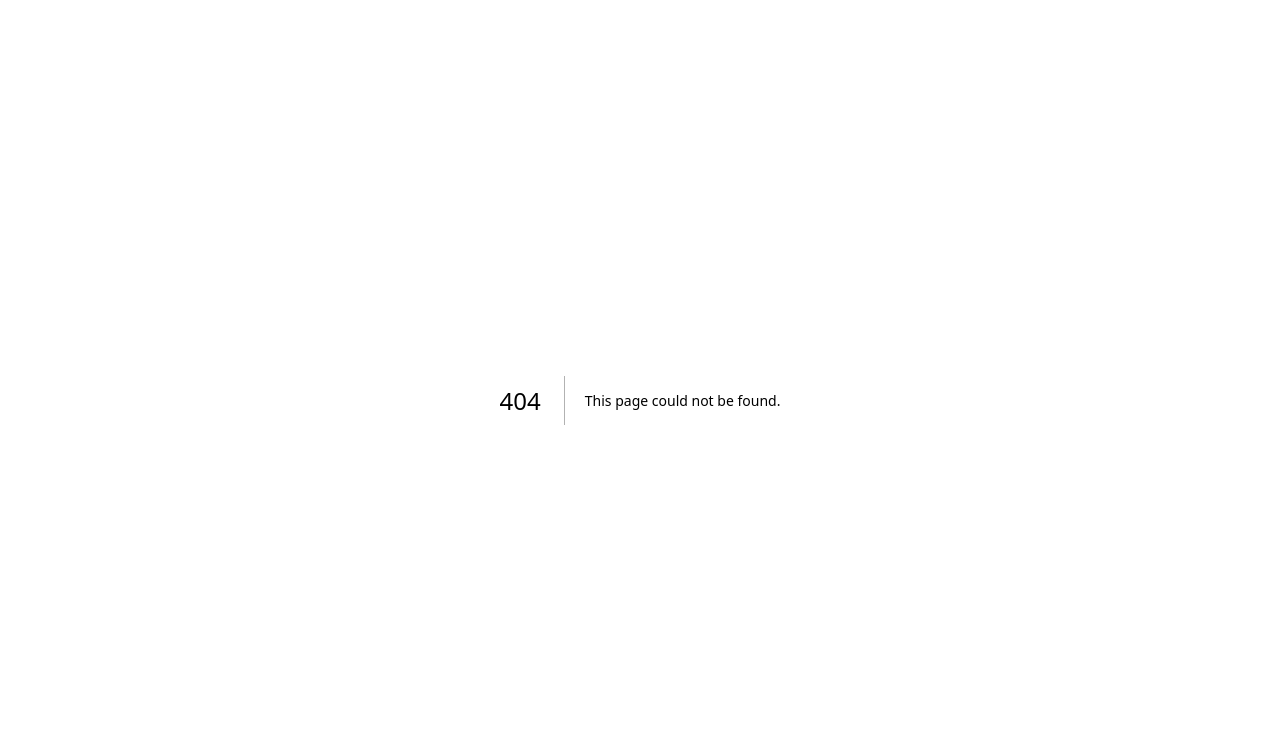
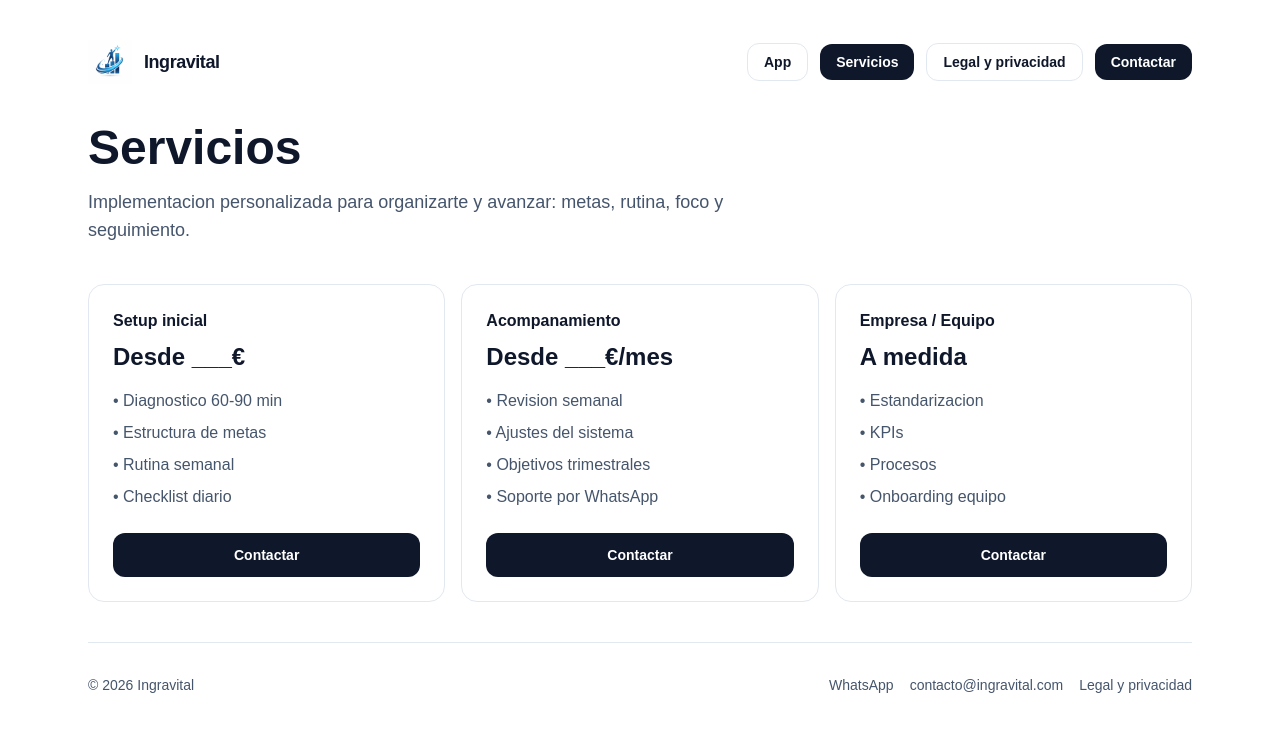
Before and after one commit to antoniogalan81/ingravital-web, a Next.js app: page /servicios in a window 1280 px wide. Before the commit this address had no page. Shown: the top 732 px of the page. Built offline with nearby package versions, Linux system fonts and the light colour scheme.

Commit message:
initial landing

```diff
--- /dev/null
+++ b/app/legal/page.tsx
@@ -0,0 +1,23 @@
+import SiteShell from "@/components/SiteShell";
+
+export default function Legal() {
+  return (
+    <SiteShell active="legal">
+      <section className="max-w-3xl">
+        <h1 className="text-4xl font-bold md:text-5xl">Legal y privacidad</h1>
+
+        <h2 className="mt-10 text-2xl font-semibold">Aviso legal</h2>
+        <p className="mt-3 text-slate-600">
+          Sustituye este texto por tu aviso legal: titular, NIF/CIF, domicilio, email, condiciones de uso y
+          jurisdiccion.
+        </p>
+
+        <h2 className="mt-10 text-2xl font-semibold">Politica de privacidad</h2>
+        <p className="mt-3 text-slate-600">
+          Sustituye este texto por tu politica de privacidad (RGPD): responsable, finalidad, legitimacion,
+          cesiones, conservacion, derechos y contacto.
+        </p>
+      </section>
+    </SiteShell>
+  );
+}
--- a/app/page.tsx
+++ b/app/page.tsx
@@ -1,65 +1,61 @@
-import Image from "next/image";
+import SiteShell from "@/components/SiteShell";
+
+const ANDROID_URL = "#"; // luego pondremos Google Play
+const IOS_URL = "#"; // luego pondremos App Store
 
 export default function Home() {
   return (
-    <div className="flex min-h-screen items-center justify-center bg-zinc-50 font-sans dark:bg-black">
-      <main className="flex min-h-screen w-full max-w-3xl flex-col items-center justify-between py-32 px-16 bg-white dark:bg-black sm:items-start">
-        <Image
-          className="dark:invert"
-          src="/next.svg"
-          alt="Next.js logo"
-          width={100}
-          height={20}
-          priority
-        />
-        <div className="flex flex-col items-center gap-6 text-center sm:items-start sm:text-left">
-          <h1 className="max-w-xs text-3xl font-semibold leading-10 tracking-tight text-black dark:text-zinc-50">
-            To get started, edit the page.tsx file.
+    <SiteShell active="home">
+      <section className="grid gap-10 md:grid-cols-2 md:items-center">
+        <div>
+          <h1 className="text-4xl font-bold leading-tight md:text-5xl">
+            App para organizar tu vida y ayudarte a conseguir tus metas
           </h1>
-          <p className="max-w-md text-lg leading-8 text-zinc-600 dark:text-zinc-400">
-            Looking for a starting point or more instructions? Head over to{" "}
+
+          <p className="mt-4 text-lg text-slate-600">
+            Principalmente para empresarios, emprendedores y autonomos. Te facilita y organiza el camino para
+            conseguir tus objetivos y metas.
+          </p>
+
+          <div className="mt-7 flex flex-col gap-3 sm:flex-row">
             <a
-              href="https://vercel.com/templates?framework=next.js&utm_source=create-next-app&utm_medium=appdir-template-tw&utm_campaign=create-next-app"
-              className="font-medium text-zinc-950 dark:text-zinc-50"
+              href={ANDROID_URL}
+              className="rounded-xl bg-slate-900 px-6 py-3 text-center text-sm font-semibold text-white hover:opacity-90"
             >
-              Templates
-            </a>{" "}
-            or the{" "}
+              Descargar en Google Play
+            </a>
             <a
-              href="https://nextjs.org/learn?utm_source=create-next-app&utm_medium=appdir-template-tw&utm_campaign=create-next-app"
-              className="font-medium text-zinc-950 dark:text-zinc-50"
+              href={IOS_URL}
+              className="rounded-xl border border-slate-200 px-6 py-3 text-center text-sm font-semibold hover:bg-slate-50"
             >
-              Learning
-            </a>{" "}
-            center.
-          </p>
+              Descargar en App Store
+            </a>
+          </div>
         </div>
-        <div className="flex flex-col gap-4 text-base font-medium sm:flex-row">
-          <a
-            className="flex h-12 w-full items-center justify-center gap-2 rounded-full bg-foreground px-5 text-background transition-colors hover:bg-[#383838] dark:hover:bg-[#ccc] md:w-[158px]"
-            href="https://vercel.com/new?utm_source=create-next-app&utm_medium=appdir-template-tw&utm_campaign=create-next-app"
-            target="_blank"
-            rel="noopener noreferrer"
-          >
-            <Image
-              className="dark:invert"
-              src="/vercel.svg"
-              alt="Vercel logomark"
-              width={16}
-              height={16}
-            />
-            Deploy Now
-          </a>
-          <a
-            className="flex h-12 w-full items-center justify-center rounded-full border border-solid border-black/[.08] px-5 transition-colors hover:border-transparent hover:bg-black/[.04] dark:border-white/[.145] dark:hover:bg-[#1a1a1a] md:w-[158px]"
-            href="https://nextjs.org/docs?utm_source=create-next-app&utm_medium=appdir-template-tw&utm_campaign=create-next-app"
-            target="_blank"
-            rel="noopener noreferrer"
-          >
-            Documentation
-          </a>
+
+        <div className="rounded-2xl border border-slate-200 p-8">
+          <div className="text-sm font-semibold text-slate-700">Que incluye</div>
+          <ul className="mt-4 space-y-3 text-slate-600">
+            <li>• Metas y objetivos claros</li>
+            <li>• Agenda diaria y rutina</li>
+            <li>• Seguimiento del progreso</li>
+            <li>• (Proximo) Sincronizacion multiplataforma</li>
+          </ul>
+
+          <div className="mt-8 rounded-xl bg-slate-50 p-5">
+            <div className="text-sm font-semibold">Quieres contratar servicios?</div>
+            <p className="mt-1 text-sm text-slate-600">
+              Si quieres que lo montemos contigo y lo adaptemos a tu negocio, entra en Servicios.
+            </p>
+            <a
+              href="/servicios"
+              className="mt-4 inline-block rounded-xl bg-slate-900 px-5 py-2 text-sm font-semibold text-white hover:opacity-90"
+            >
+              Ver servicios
+            </a>
+          </div>
         </div>
-      </main>
-    </div>
+      </section>
+    </SiteShell>
   );
 }
--- /dev/null
+++ b/app/servicios/page.tsx
@@ -0,0 +1,52 @@
+import SiteShell from "@/components/SiteShell";
+
+const WHATSAPP_URL = "https://wa.me/34656195880";
+
+export default function Servicios() {
+  return (
+    <SiteShell active="servicios">
+      <section>
+        <h1 className="text-4xl font-bold md:text-5xl">Servicios</h1>
+        <p className="mt-4 max-w-2xl text-lg text-slate-600">
+          Implementacion personalizada para organizarte y avanzar: metas, rutina, foco y seguimiento.
+        </p>
+
+        <div className="mt-10 grid gap-4 md:grid-cols-3">
+          {[
+            {
+              title: "Setup inicial",
+              price: "Desde ___€",
+              items: ["Diagnostico 60-90 min", "Estructura de metas", "Rutina semanal", "Checklist diario"],
+            },
+            {
+              title: "Acompanamiento",
+              price: "Desde ___€/mes",
+              items: ["Revision semanal", "Ajustes del sistema", "Objetivos trimestrales", "Soporte por WhatsApp"],
+            },
+            {
+              title: "Empresa / Equipo",
+              price: "A medida",
+              items: ["Estandarizacion", "KPIs", "Procesos", "Onboarding equipo"],
+            },
+          ].map((p) => (
+            <div key={p.title} className="rounded-2xl border border-slate-200 p-6">
+              <div className="text-base font-semibold">{p.title}</div>
+              <div className="mt-2 text-2xl font-bold">{p.price}</div>
+              <ul className="mt-4 space-y-2 text-slate-600">
+                {p.items.map((it) => (
+                  <li key={it}>• {it}</li>
+                ))}
+              </ul>
+              <a
+                href={WHATSAPP_URL}
+                className="mt-6 inline-block w-full rounded-xl bg-slate-900 px-5 py-3 text-center text-sm font-semibold text-white hover:opacity-90"
+              >
+                Contactar
+              </a>
+            </div>
+          ))}
+        </div>
+      </section>
+    </SiteShell>
+  );
+}
--- /dev/null
+++ b/components/SiteShell.tsx
@@ -0,0 +1,82 @@
+import Image from "next/image";
+import type { ReactNode } from "react";
+
+type Props = {
+  children: ReactNode;
+  active?: "home" | "servicios" | "legal";
+};
+
+const WHATSAPP_URL = "https://wa.me/34656195880";
+const EMAIL = "contacto@ingravital.com";
+
+export default function SiteShell({ children, active }: Props) {
+  return (
+    <main className="min-h-screen bg-white text-slate-900">
+      <div className="mx-auto max-w-6xl px-6 py-10">
+        <header className="flex items-center justify-between">
+          <a href="/" className="flex items-center gap-3">
+            <Image src="/logo.png" alt="Ingravital" width={44} height={44} priority />
+            <span className="text-lg font-semibold tracking-tight">Ingravital</span>
+          </a>
+
+          <nav className="flex items-center gap-3">
+            <a
+              href="/"
+              className={`rounded-xl px-4 py-2 text-sm font-semibold ${
+                active === "home" ? "bg-slate-900 text-white" : "border border-slate-200 hover:bg-slate-50"
+              }`}
+            >
+              App
+            </a>
+
+            <a
+              href="/servicios"
+              className={`rounded-xl px-4 py-2 text-sm font-semibold ${
+                active === "servicios"
+                  ? "bg-slate-900 text-white"
+                  : "border border-slate-200 hover:bg-slate-50"
+              }`}
+            >
+              Servicios
+            </a>
+
+            <a
+              href="/legal"
+              className={`rounded-xl px-4 py-2 text-sm font-semibold ${
+                active === "legal" ? "bg-slate-900 text-white" : "border border-slate-200 hover:bg-slate-50"
+              }`}
+            >
+              Legal y privacidad
+            </a>
+
+            <a
+              href={WHATSAPP_URL}
+              className="rounded-xl bg-slate-900 px-4 py-2 text-sm font-semibold text-white hover:opacity-90"
+            >
+              Contactar
+            </a>
+          </nav>
+        </header>
+
+        <div className="py-10">{children}</div>
+
+        <footer className="border-t border-slate-200 py-8 text-sm text-slate-600">
+          <div className="flex flex-col gap-3 sm:flex-row sm:items-center sm:justify-between">
+            <div>© {new Date().getFullYear()} Ingravital</div>
+            <div className="flex flex-wrap gap-4">
+              <a className="hover:underline" href={WHATSAPP_URL}>
+                WhatsApp
+              </a>
+              <a className="hover:underline" href={`mailto:${EMAIL}`}>
+                {EMAIL}
+              </a>
+              <a className="hover:underline" href="/legal">
+                Legal y privacidad
+              </a>
+            </div>
+          </div>
+        </footer>
+      </div>
+    </main>
+  );
+}
```
Also changed, not shown: public/logo.png (added).
